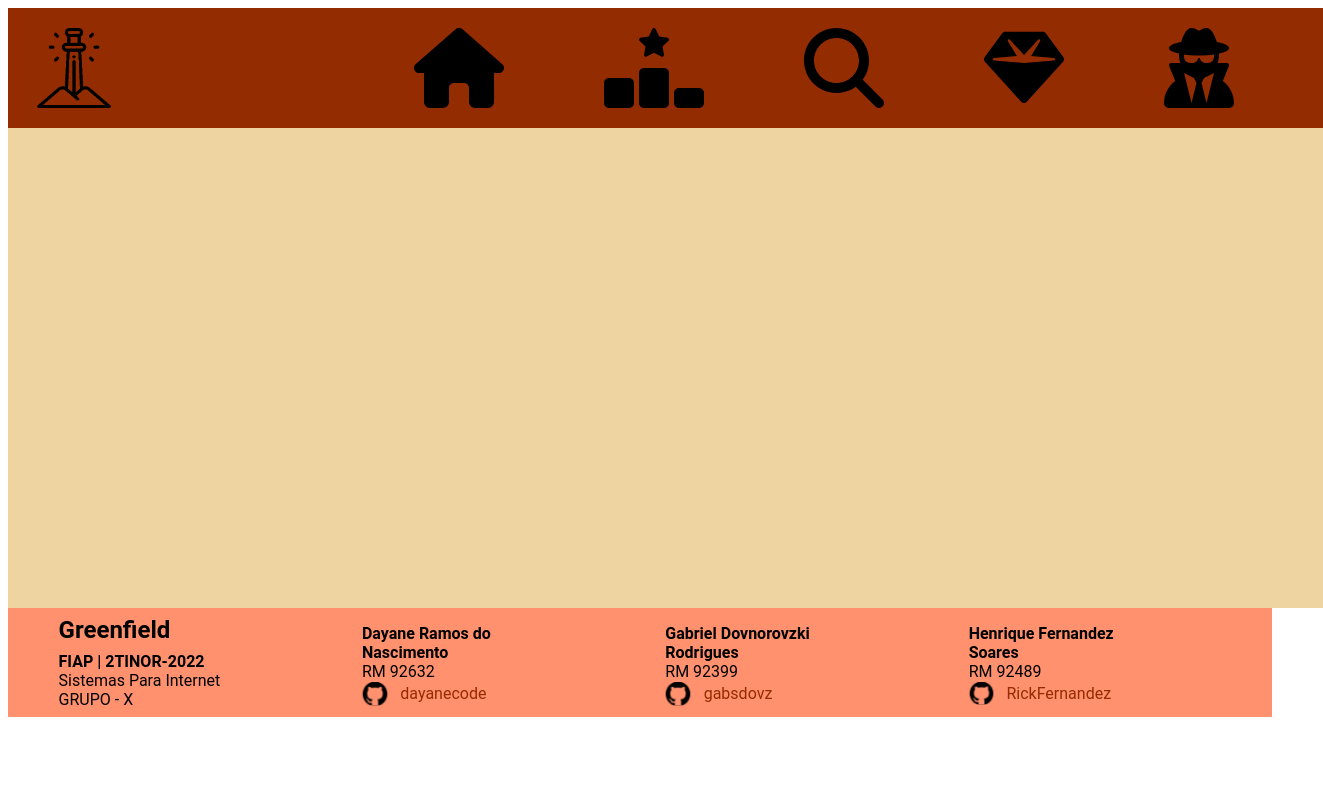
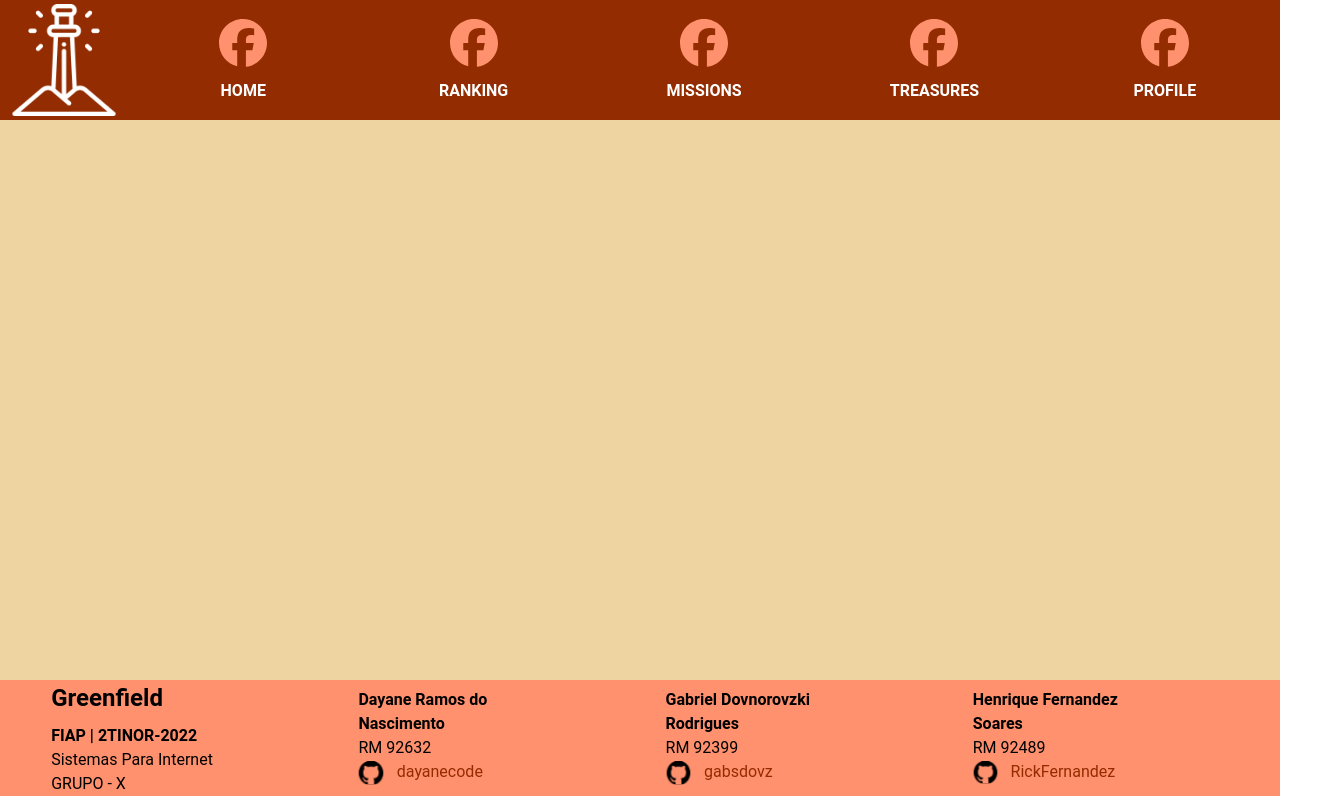
Before and after one commit to dayanecode/FIAP-GREENFIELD, a React (Create React App) app: page /ranking in a window 1280 px wide. Shown: the whole page, 1323 px wide, since content can reach past the window. Built offline with nearby package versions, Linux system fonts and the light colour scheme.

Commit message:
inserted menu text and install font awesome and bootstrap dependences

```diff
--- a/package.json
+++ b/package.json
@@ -3,10 +3,16 @@
   "version": "0.1.0",
   "private": true,
   "dependencies": {
+    "@fortawesome/fontawesome-svg-core": "^6.2.1",
+    "@fortawesome/free-brands-svg-icons": "^6.2.1",
+    "@fortawesome/free-solid-svg-icons": "^6.2.1",
+    "@fortawesome/react-fontawesome": "^0.2.0",
     "@testing-library/jest-dom": "^5.16.5",
     "@testing-library/react": "^13.4.0",
     "@testing-library/user-event": "^13.5.0",
+    "bootstrap": "^5.2.3",
     "react": "^18.2.0",
+    "react-bootstrap": "^2.6.0",
     "react-dom": "^18.2.0",
     "react-router-dom": "^6.4.3",
     "react-scripts": "5.0.1",
--- a/src/App.js
+++ b/src/App.js
@@ -1,6 +1,8 @@
 import { BrowserRouter, Routes, Route} from 'react-router-dom';
 import { NotFound } from './screens/NotFound'
 import { Ranking } from './screens/Ranking';
+
+
 
 function App() {
   return (
--- a/src/common-components/Footer/Footer.js
+++ b/src/common-components/Footer/Footer.js
@@ -1,23 +1,19 @@
 import styled from "styled-components";
 import { Colors } from "../../shared/DesignTokens";
-import logoGitHub from "../../assets/icons/github-logo.svg"
+import logoGitHub from "../../assets/icons/github-logo.svg";
 import { ParagraphOne } from "../Paragraph/ParagraphOne";
-import { TextTwo } from "../Text/TextTwo.js"
-import logo from "../../assets/images/logo.png";
+import { TextTwo } from "../Text/TextTwo.js";
 import { TextThree} from "../Text/TextThree";
 
 const Wrapper = styled.footer`
-    width: 100%;
-    padding: 1vh 0;
+    width: 100vw;
     background-color: ${Colors.ROSA_GREENFIELD};
     display: flex;
     flex-direction: column;
-    align-items: center;
 `;
 
 const DivTeam = styled.div`
-    width: 100%;
-    height: 100%;
+    width: 100vw;
     display: flex;
     justify-content: space-evenly;
 `;
@@ -27,17 +23,6 @@ const Team = styled.div`
     height: 100%;
     display: flex;
     flex-direction: column;
-    justify-content: space-evenly;
-`;
-
-const Logo = styled.img.attrs({
-    src: logo,
-    alt: 'Logotipo Greenfield'
-})  `
-height: 10vh;
-margin: 1 1vw 0 0;
-margin-top: 10px;
-margin-botton: 10px;
 `;
 
 
@@ -60,7 +45,6 @@ const DivGit = styled.div`
 const Link = styled.a`
     color: ${Colors.LARANJA_GREENFIELD};
     text-decoration: none;
-
 `;
 
 
--- a/src/common-components/Header/Header.js
+++ b/src/common-components/Header/Header.js
@@ -1,95 +1,132 @@
 import styled from "styled-components";
 import { Colors } from "../../shared/DesignTokens";
-import logo from "../../assets/images/logo.png";
-import iconHome from "../../assets/icons/house-solid.svg";
-import iconRanking from "../../assets/icons/ranking-star-solid.svg";
-import iconMission from "../../assets/icons/magnifying-glass-solid.svg";
-import iconTreasure from "../../assets/icons/gem-solid.svg";
-import iconPerfil from "../../assets/icons/user-secret-solid.svg";
+import logo from "../../assets/images/logo-branco.png";
+import { TextMenu } from "../Text/TextMenu";
+// Bootstrap
+import 'bootstrap/dist/css/bootstrap.min.css';
+import { Container } from 'react-bootstrap';
+// Font Awesome
+import { FontAwesomeIcon } from '@fortawesome/react-fontawesome'
+import { faFacebook } from '@fortawesome/free-brands-svg-icons'
+
+
+const MenuItem = styled.a`
+    color: ${Colors.ROSA_GREENFIELD};
+    font-size: 3rem;
+    text-decoration: none;
+`;
 
 const Logo = styled.img.attrs({
     src: logo,
     alt: 'Logotipo Greenfield'
 }) `
-    height: 10vh;
-    margin: 0 1vw 0 0;
-    margin-right: 300px;
+    height: 14vh;
 `;
 
-const IconHome = styled.img.attrs({
-    src: iconHome,
-    alt: 'Ícone da página Home'
-})
-`
-    height: 10vh;
-    margin: 0 1vw 0 0;
-    margin-right: 100px;
-    // filter: invert(87 % ) sepia(6 % ) saturate(1938 % ) hue - rotate(352 deg) brightness(103 % ) contrast(87 % );
+const Wrapper = styled.header `
+    width: 100vw;
+    height: 15vh;
+    display: flex;
+    justify-content: space-evenly;
+    align-items: center; //define o linhamento vertical
+    background-color: ${Colors.LARANJA_GREENFIELD};
+
 `;
 
-const IconRanking = styled.img.attrs({
-    src: iconRanking,
-    alt: 'Ícone da página de ranking'
-})
-`
-    height: 10vh;
-    margin: 0 1vw 0 0;
-    margin-right: 100px;
+const DivLogo = styled.div `
+    width: 10% ;
+    align-items: center;
+    // background-color: ${Colors.ROSA_GREENFIELD};
+    display: flex;
+    justify-content: center;
+
 `;
 
-const IconMission = styled.img.attrs({
-    src: iconMission,
-    alt: 'Ícone da página de missões'
-})
-`
-    height: 10vh;
-    margin: 0 1vw 0 0;
-    margin-right: 100px;
+const DivMenu = styled.div`
+    width: 90% ;
+    align-items: center;
+    display: flex;
+    justify-content: space-around;
 `;
 
-const IconTreasure = styled.img.attrs({
-    src: iconTreasure,
-    alt: 'Ícone da página de tesouros'
-})
-`
-    height: 10vh;
-    margin: 0 1vw 0 0;
-    margin-right: 100px;
+const DivMenuItem = styled.div`
+    width: 100%;
+    align-items: center; //define o linhamento vertical
+    display: flex;
+    flex-direction: column;
+    margin: 0px 0px 10px 0px;
 `;
-
-const IconPerfil = styled.img.attrs({
-    src: iconPerfil,
-    alt: 'Ícone da página de perfil'
-})
-`
-    height: 10vh;
-    margin: 0 1vw 0 0;
-    margin-right: 100px;
-`;
-
-
-const Wrapper = styled.header `
-    width: 100%;
-    height: 15vh;
-    display: flex;
-    justify-content: start;
-    align-items: center;
-    padding: 0 2vw 0 2vw;
-    background-color: ${Colors.LARANJA_GREENFIELD};
-`;
-
 
 export function Header() {
     return (
         <>
             <Wrapper>
-                <Logo />
-                <IconHome />
-                <IconRanking />
-                <IconMission />
-                <IconTreasure />
-                <IconPerfil />
+                <DivLogo>
+                    <Logo />
+                </DivLogo>
+
+
+
+                <DivMenu>
+                        <DivMenuItem>
+                            <MenuItem>
+                                <FontAwesomeIcon icon = {faFacebook} />
+                            </MenuItem>
+                            <TextMenu
+                                href = './'
+                                alt ='Icone do Menu'> HOME
+                            </TextMenu>
+                        </DivMenuItem>
+
+
+                         <DivMenuItem>
+                            <MenuItem>
+                                <FontAwesomeIcon icon = {faFacebook} />
+                            </MenuItem>
+                            <TextMenu
+                                href = './ranking'
+                                alt ='Icone do Menu'> RANKING
+                            </TextMenu>
+                        </DivMenuItem>
+
+
+                           <DivMenuItem>
+                            <MenuItem>
+                                <FontAwesomeIcon icon = {faFacebook} />
+                            </MenuItem>
+                            <TextMenu
+                                href = './'
+                                alt ='Icone do Menu'> MISSIONS
+                            </TextMenu>
+                        </DivMenuItem>
+
+
+                           <DivMenuItem>
+                            <MenuItem>
+                                <FontAwesomeIcon icon = {faFacebook} />
+                            </MenuItem>
+                            <TextMenu
+                                href = './ranking'
+                                alt ='Icone do Menu'> TREASURES
+                            </TextMenu>
+                        </DivMenuItem>
+
+                          <DivMenuItem>
+                            <MenuItem>
+                                <FontAwesomeIcon icon = {faFacebook} />
+                            </MenuItem>
+                            <TextMenu
+                                href = './ranking'
+                                alt ='Icone do Menu'> PROFILE
+                            </TextMenu>
+                        </DivMenuItem>
+
+
+
+                </DivMenu>
             </Wrapper>
+
+
         </>
     );
 }
--- /dev/null
+++ b/src/common-components/Text/TextMenu.js
@@ -0,0 +1,15 @@
+import styled from "styled-components";
+import {
+    Colors,
+    FontFamilies,
+    FontSizes,
+    FontWeights,
+} from "../../shared/DesignTokens";
+
+export const TextMenu = styled.a`
+    font-family: ${FontFamilies.PRIMARY};
+    font-weight: ${FontWeights.ULTRA_BOLD};
+    font-size: ${FontSizes.TWO};
+    color: ${Colors.NEUTRAL_WHITE};
+    text-decoration: none;
+`;
--- a/src/index.js
+++ b/src/index.js
@@ -2,6 +2,7 @@ import React from 'react';
 import ReactDOM from 'react-dom/client';
 import App from './App';
 import reportWebVitals from './reportWebVitals';
+
 
 const root = ReactDOM.createRoot(document.getElementById('root'));
 root.render(
--- a/src/screens/Ranking.js
+++ b/src/screens/Ranking.js
@@ -3,13 +3,12 @@ import { Colors } from "../shared/DesignTokens";
 import { Header } from "../common-components/Header/Header";
 import { Footer } from "../common-components/Footer/Footer"
 
-const Div1 = styled.div `
-    width: 100%;
-    height: 15vh;
+const DivBody = styled.div `
+    width: 100vw;
+    height: 70vmin;
     display: flex;
     justify-content: start;
     align-items: center;
-    padding: 0 2vw 0 2vw;
     background-color: ${Colors.BEGE_CLARO_GREENFIELD};
 `;
 
@@ -18,14 +17,13 @@ export function Ranking() {
 
     return (
         <>
-        <div>
+
             <Header />
-            <Div1></Div1>
-            <Div1></Div1>
-            <Div1></Div1>
-            <Div1></Div1>
+
+            <DivBody>
+            </DivBody>
+
             <Footer />
-        </div>
 
         </>
     );
--- a/src/shared/DesignTokens.js
+++ b/src/shared/DesignTokens.js
@@ -1,12 +1,6 @@
 export const Colors = {
 	NEUTRAL_WHITE: '#FFFFFF',
 	NEUTRAL_BLACK: '#000000',
-	DARK_BLUE: '#113859',
-	LIGHT_BLUE: '#6DAADF',
-	NEUTRAL_BLUE: '#2987D9',
-	BLUE_GRAY: '#334D5C',
-	NETRAL_DARK_BLUE: '#1F67A6',
-	GRAY: '#F5F5F5',
     AZUL_GREENFIELD: '#6488FA',
     BEGE_CLARO_GREENFIELD: '#EED4A1',
     BEGE_ESCURO_GREENFIELD: '#FDD8A4',
```
Also changed, not shown: src/assets/icons/house-solid.svg, 1 other file (tests, documents, lock files or other folders).
